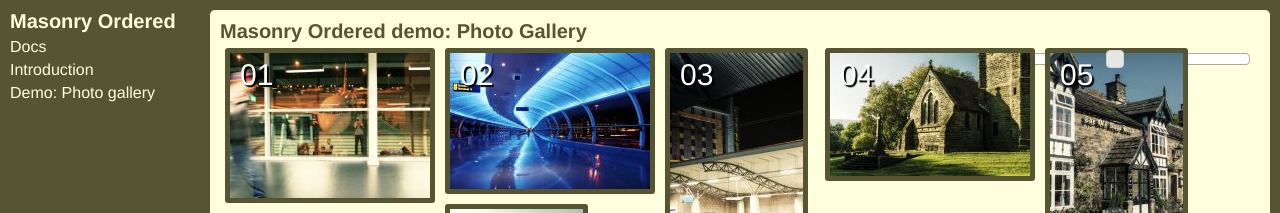
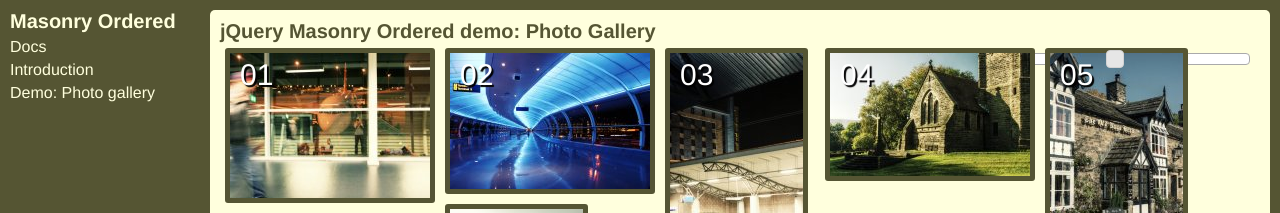
Before and after one commit to tasuki/masonry-ordered, a Jekyll site: the page built from _posts/1970-02-01-demo-gallery.html, in a window 1280 px wide. Shown: the top 213 px of the page. Built offline with Jekyll 4.4.1, drawn with Linux system fonts in a browser that asks for light colours; nearby versions of some CDN libraries.

Commit message:
move demo from january to february

```diff
--- a/_posts/1970-01-02-demo-gallery.html
+++ b/_posts/1970-02-01-demo-gallery.html
@@ -3,7 +3,7 @@ layout: default
 title: "Demo: Photo gallery"
 ---
 
-<h1>Masonry Ordered demo: Photo Gallery</h1>
+<h1>jQuery Masonry Ordered demo: Photo Gallery</h1>
 <div id="slider"></div>
 
 <div id="images">
```
